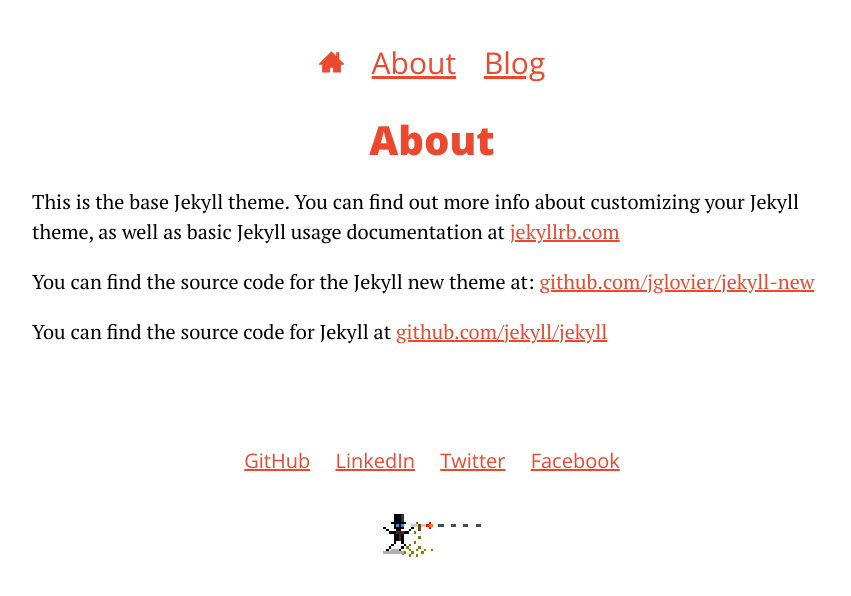
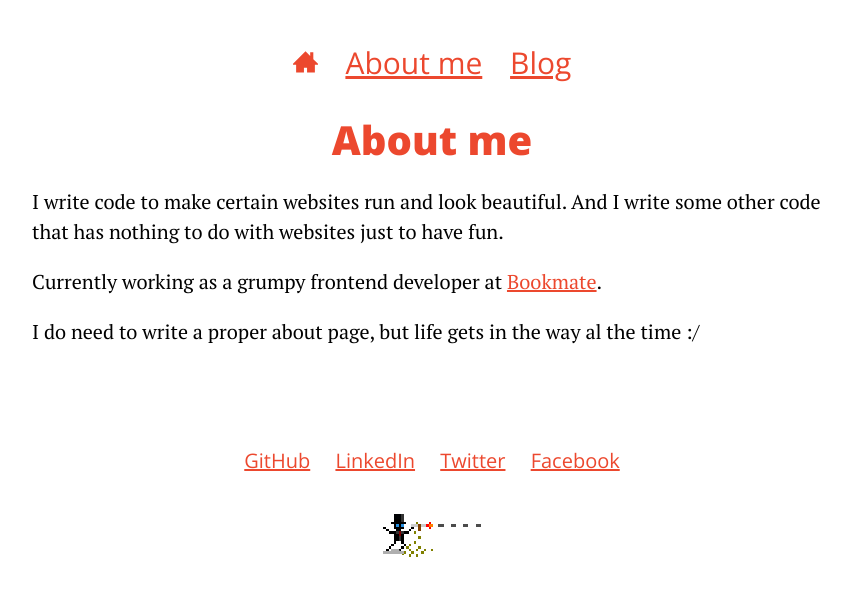
Before and after one commit to skammer/vasiliev.me, a Jekyll site: the page built from about.md, in a window 1280 px wide. Shown: the top 596 px of the page, without its empty margins (208-1059 px from the left). Built offline with Jekyll 4.4.1, drawn with Linux system fonts in a browser that asks for light colours.

Commit message:
Some kind of about page placeholder

```diff
--- a/about.md
+++ b/about.md
@@ -1,11 +1,18 @@
 ---
 layout: page
-title: About
+title: About me
 permalink: /about/
 ---
 
-This is the base Jekyll theme. You can find out more info about customizing your Jekyll theme, as well as basic Jekyll usage documentation at [jekyllrb.com](http://jekyllrb.com/)
+I write code to make certain websites run and look beautiful. And
+I write some other code that has nothing to do with websites just to
+have fun.
 
-You can find the source code for the Jekyll new theme at: [github.com/jglovier/jekyll-new](https://github.com/jglovier/jekyll-new)
+Currently working as a grumpy frontend developer at
+[Bookmate][bookmate].
 
-You can find the source code for Jekyll at [github.com/jekyll/jekyll](https://github.com/jekyll/jekyll)
+I do need to write a proper about page, but life gets in the way al the
+time
+:/
+
+[bookmate]: http://bookmate.com "Bookmate"
```
